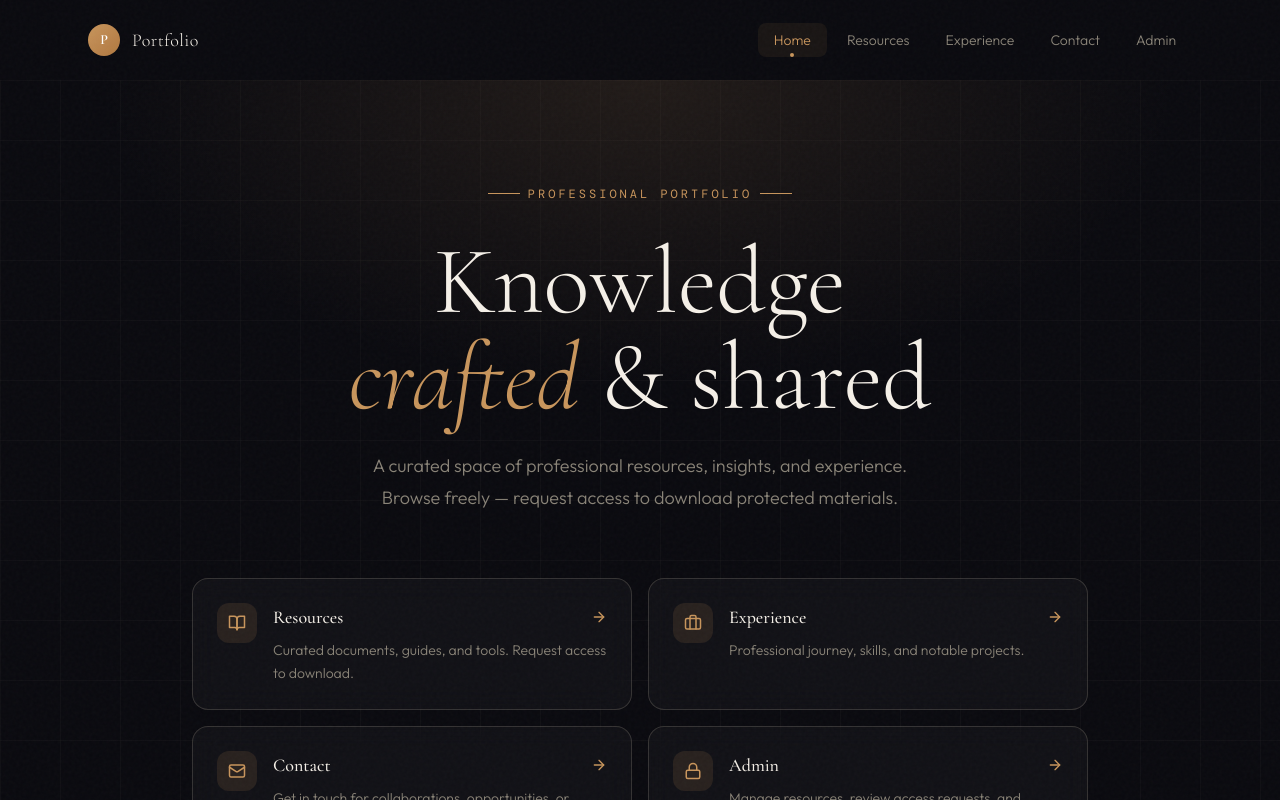
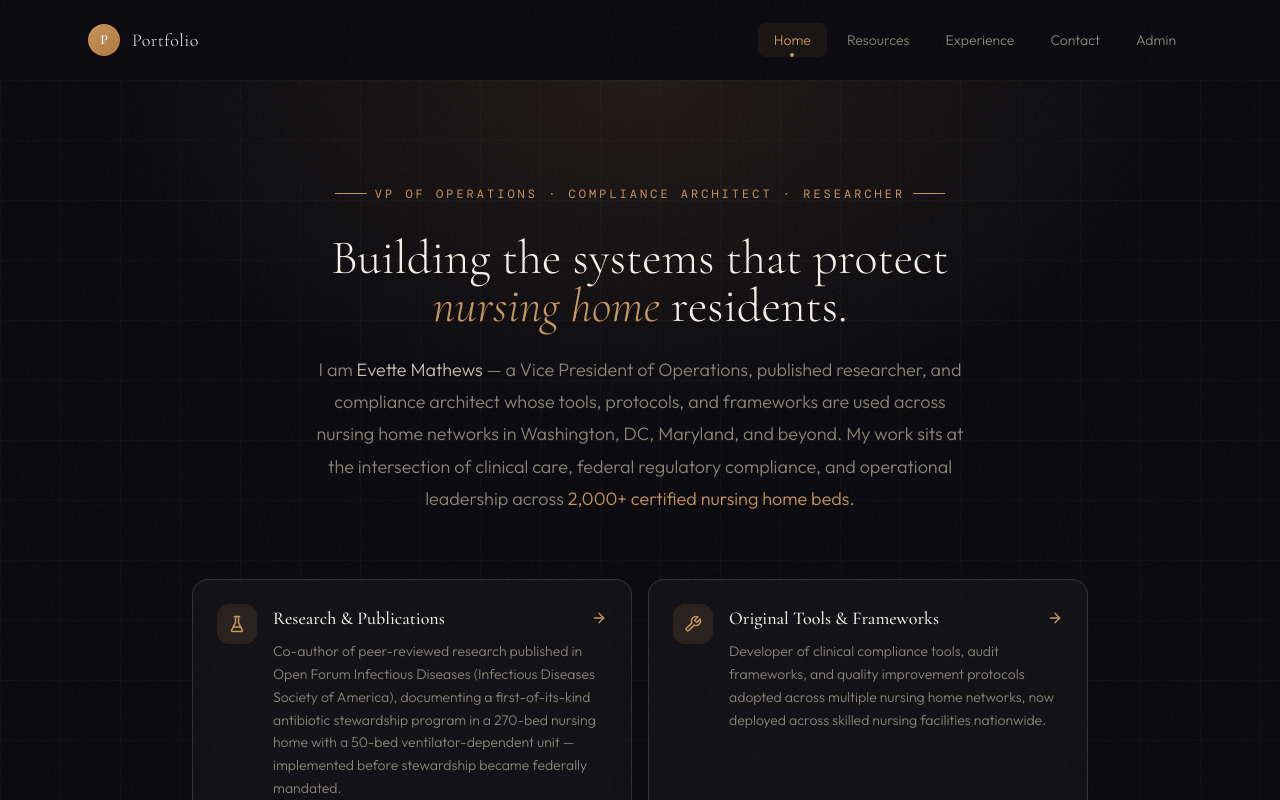
Before and after one commit to LakshmiTulasiDevarapalli/Portfolio, a Next.js app: page / in a window 1280 px wide. Shown: the top 800 px of the page. Built offline with nearby package versions, Linux system fonts and the light colour scheme; a web font is replaced by a local one.

Commit message:
Update card 2 to Original Tools & Frameworks

```diff
--- a/app/page.tsx
+++ b/app/page.tsx
@@ -1,34 +1,34 @@
 import Link from 'next/link'
-import { ArrowRight, BookOpen, Briefcase, Mail, Lock } from 'lucide-react'
+import { ArrowRight, BookOpen, Briefcase, Mail, Lock, FlaskConical, Wrench } from 'lucide-react'
 
 export default function HomePage() {
   const cards = [
     {
-      icon: BookOpen,
-      title: 'Resources',
-      description: 'Curated documents, guides, and tools. Request access to download.',
+      icon: FlaskConical,
+      title: 'Research & Publications',
+      description: 'Co-author of peer-reviewed research published in Open Forum Infectious Diseases (Infectious Diseases Society of America), documenting a first-of-its-kind antibiotic stewardship program in a 270-bed nursing home with a 50-bed ventilator-dependent unit — implemented before stewardship became federally mandated.',
+      href: '/resources?filter=link',
+      delay: '0.1s',
+    },
+    {
+      icon: Wrench,
+      title: 'Original Tools & Frameworks',
+      description: 'Developer of clinical compliance tools, audit frameworks, and quality improvement protocols adopted across multiple nursing home networks, now deployed across skilled nursing facilities nationwide.',
       href: '/resources',
-      delay: '0.1s',
+      delay: '0.2s',
     },
     {
       icon: Briefcase,
       title: 'Experience',
       description: 'Professional journey, skills, and notable projects.',
       href: '/experience',
-      delay: '0.2s',
+      delay: '0.3s',
     },
     {
       icon: Mail,
       title: 'Contact',
       description: 'Get in touch for collaborations, opportunities, or conversations.',
       href: '/contact',
-      delay: '0.3s',
-    },
-    {
-      icon: Lock,
-      title: 'Admin',
-      description: 'Manage resources, review access requests, and upload new files.',
-      href: '/admin',
       delay: '0.4s',
     },
   ]
@@ -66,31 +66,30 @@ export default function HomePage() {
             className="text-xs tracking-[0.25em] uppercase"
             style={{ color: '#C8955C', fontFamily: 'DM Mono, monospace' }}
           >
-            Professional Portfolio
+            VP of Operations · Compliance Architect · Researcher
           </span>
           <span className="w-8 h-px" style={{ background: '#C8955C' }} />
         </div>
 
         {/* Headline */}
         <h1
-          className="text-5xl md:text-7xl lg:text-8xl font-light leading-none mb-6 animate-fade-up"
+          className="text-3xl md:text-4xl lg:text-5xl font-light leading-snug mb-6 animate-fade-up"
           style={{
             fontFamily: 'Cormorant Garamond, serif',
             color: '#F5F0E8',
             animationDelay: '0.1s',
           }}
         >
-          Knowledge
+          Building the systems that protect
           <br />
-          <em style={{ color: '#C8955C' }}>crafted</em> &amp; shared
+          <em style={{ color: '#C8955C' }}>nursing home</em> residents.
         </h1>
 
         <p
-          className="text-base md:text-lg max-w-xl mx-auto mb-16 animate-fade-up"
+          className="text-base md:text-lg max-w-2xl mx-auto mb-16 animate-fade-up"
           style={{ color: '#8A8478', animationDelay: '0.2s', lineHeight: 1.8 }}
         >
-          A curated space of professional resources, insights, and experience.
-          Browse freely — request access to download protected materials.
+          I am <span style={{ color: '#C8BFB5' }}>Evette Mathews</span> — a Vice President of Operations, published researcher, and compliance architect whose tools, protocols, and frameworks are used across nursing home networks in Washington, DC, Maryland, and beyond. My work sits at the intersection of clinical care, federal regulatory compliance, and operational leadership across <span style={{ color: '#C8955C' }}>2,000+ certified nursing home beds.</span>
         </p>
 
         {/* Cards */}
@@ -119,7 +118,7 @@ export default function HomePage() {
                     </h3>
                     <ArrowRight
                       size={16}
-                      className="transition-transform duration-300 group-hover:translate-x-1"
+                      className="transition-transform duration-300 group-hover:translate-x-1 flex-shrink-0 ml-2"
                       style={{ color: '#C8955C' }}
                     />
                   </div>
```
